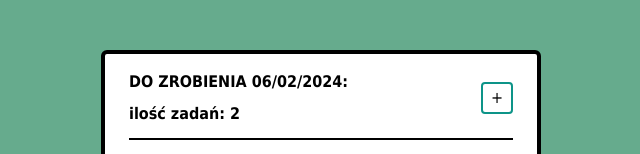
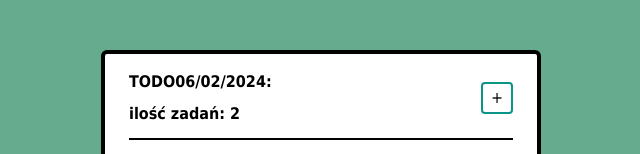
Before and after one commit to Janowoj/todo-list-vite, a React (Vite) app: page / in a window 1280 px wide. Shown: the top 154 px of the page, without its empty margins (319-959 px from the left). Built offline with nearby package versions, Linux system fonts and the light colour scheme.

Commit message:
changed title

```diff
--- a/src/App.jsx
+++ b/src/App.jsx
@@ -24,7 +24,7 @@ function App() {
       <header className="flex items-center justify-between gap-5 mb-3">
         <div>
           <h1 className="mb-2 font-bold self-center">
-            DO ZROBIENIA{' '}
+            TODO
             {`${
               new Date().getDate() > 9
                 ? new Date().getDate()
```
